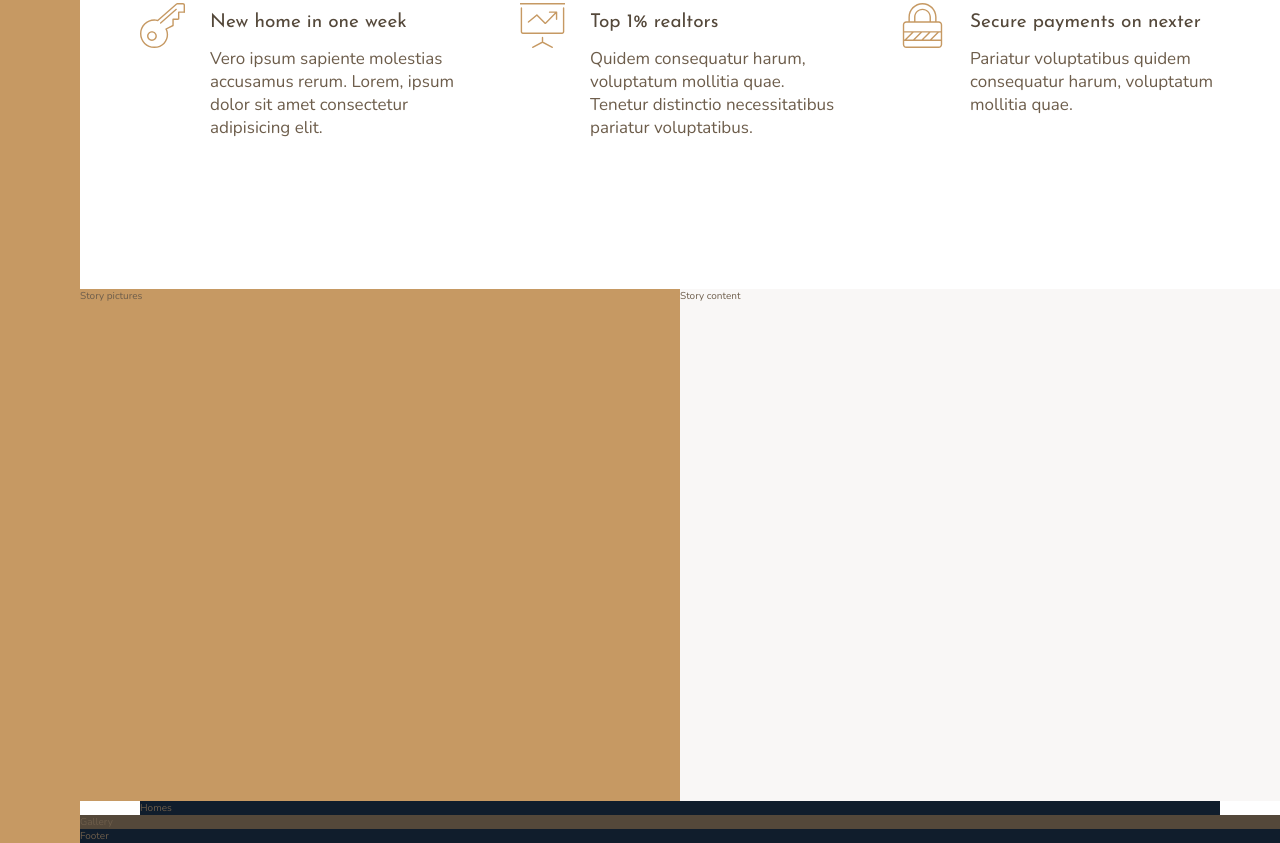
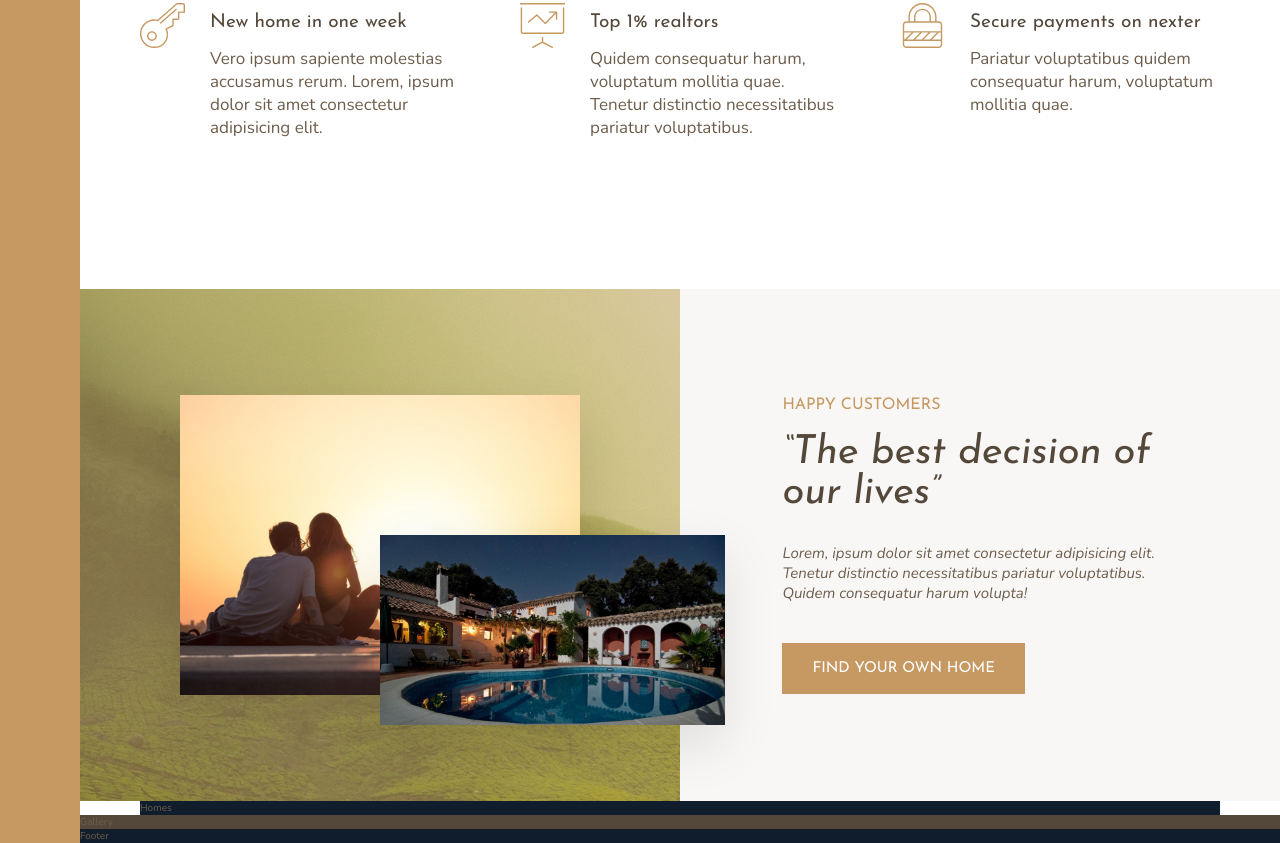
Before and after one commit to jorgeyza/nexter, a website: page index.html in a window 1280 px wide. Shown: the part 963-1806 px from the top of the page. Drawn offline with nearby package versions, Linux system fonts and the light colour scheme.

Commit message:
Build Story section

```diff
--- a/index.html
+++ b/index.html
@@ -74,8 +74,26 @@
         </p>
       </div>
     </section>
-    <div class="story__pictures">Story pictures</div>
-    <div class="story__content">Story content</div>
+    <div class="story__pictures">
+      <img
+        src="img/story-1.jpeg"
+        alt="Couple with new house"
+        class="story__img--1"
+      />
+      <img src="img/story-2.jpeg" alt="New house" class="story__img--2" />
+    </div>
+    <div class="story__content">
+      <h3 class="heading-3 mb-sm">Happy Customers</h3>
+      <h2 class="heading-2 heading-2--dark mb-md">
+        &ldquo;The best decision of our lives&rdquo;
+      </h2>
+      <p class="story__text">
+        Lorem, ipsum dolor sit amet consectetur adipisicing elit. Tenetur
+        distinctio necessitatibus pariatur voluptatibus. Quidem consequatur
+        harum volupta!
+      </p>
+      <button class="btn">Find your own home</button>
+    </div>
     <section class="homes">Homes</section>
     <section class="gallery">Gallery</section>
     <footer class="footer">Footer</footer>
--- a/sass/_story.scss
+++ b/sass/_story.scss
@@ -2,10 +2,52 @@
   &__pictures {
     background-color: $color-primary;
     grid-column: full-start / col-end 4;
+    background-image: linear-gradient(
+        rgba($color-primary, 0.5),
+        rgba($color-primary, 0.5)
+      ),
+      url(../img/back.jpg);
+
+    display: grid;
+    grid-template-rows: repeat(6, 1fr);
+    grid-template-columns: repeat(6, 1fr);
+    align-items: center;
+  }
+
+  &__img--1 {
+    width: 100%;
+    grid-row: 2 / 6;
+    grid-column: 2 / 6;
+    box-shadow: 0 2rem 5rem rgba(#000, 0.1);
+  }
+
+  &__img--2 {
+    width: 115%;
+    grid-row: 4 / 6;
+    grid-column: 4 / 7;
+    z-index: 20;
+    box-shadow: 0 2rem 5rem rgba(#000, 0.1);
   }
 
   &__content {
     background-color: $color-grey-light-1;
     grid-column: col-start 5 / full-end;
+
+    padding: 6rem 8vw;
+
+    // display: flex;
+    // flex-direction: column;
+    // justify-content: center;
+    // align-items: start;
+
+    display: grid;
+    align-content: center;
+    justify-items: start;
+  }
+
+  &__text {
+    font-size: 1.5rem;
+    font-style: italic;
+    margin-bottom: 4rem;
   }
 }
--- a/sass/_typography.scss
+++ b/sass/_typography.scss
@@ -11,10 +11,23 @@
 
 .heading-2 {
   @extend %heading;
+  font-size: 4rem;
+  font-style: italic;
+  line-height: 1;
+  &--light {
+    color: $color-grey-light-1;
+  }
+
+  &--dark {
+    color: $color-grey-dark-1;
+  }
 }
 
 .heading-3 {
   @extend %heading;
+  font-size: 1.6rem;
+  color: $color-primary;
+  text-transform: uppercase;
 }
 
 .heading-4 {
@@ -29,3 +42,36 @@
     color: $color-grey-dark-1;
   }
 }
+
+.btn {
+  background-color: $color-primary;
+  color: #fff;
+  border: none;
+  border-radius: 0;
+  font-family: $font-display;
+  font-size: 1.5rem;
+  text-transform: uppercase;
+  padding: 1.8rem 3rem;
+  cursor: pointer;
+  transition: all 0.2s;
+
+  &:hover {
+    background-color: $color-primary-dark;
+  }
+}
+
+.mb-sm {
+  margin-bottom: 2rem;
+}
+
+.mb-md {
+  margin-bottom: 3rem;
+}
+
+.mb-lg {
+  margin-bottom: 4rem;
+}
+
+.mb-hg {
+  margin-bottom: 8rem;
+}
```
Also changed, not shown: css/style.css, 1 other file.
